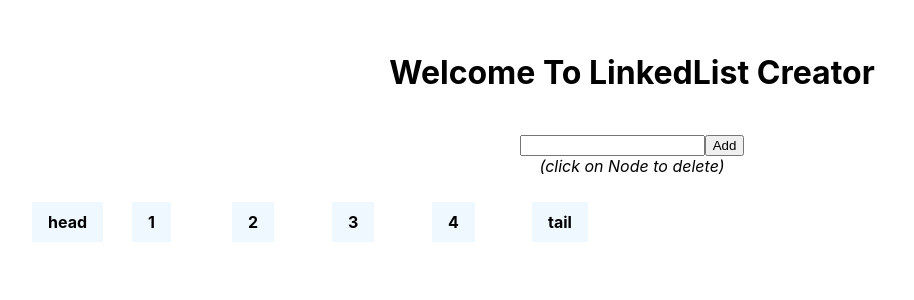
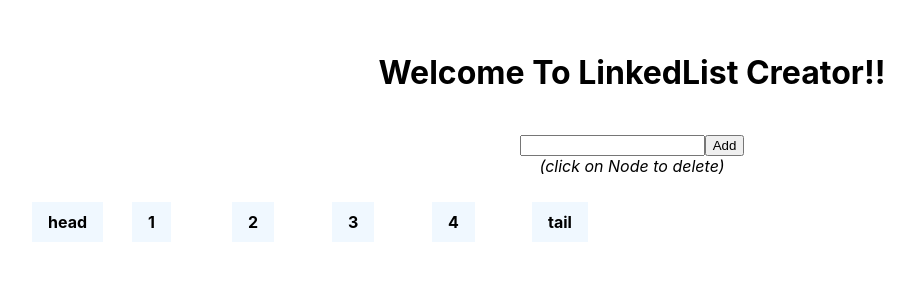
Before and after one commit to codeAesthetic/DSVisualizerTypescript, a React (Create React App) app: page / in a window 1280 px wide. Shown: the top 300 px of the page, without its empty margins (8-922 px from the left). Built offline with nearby package versions, Linux system fonts and the light colour scheme; some icons are missing.

Commit message:
testing CD netlify

```diff
--- a/src/App.tsx
+++ b/src/App.tsx
@@ -25,7 +25,7 @@ function App() {
 
   return (
     <div className="App">
-      <h1>Welcome To LinkedList Creator</h1>
+      <h1>Welcome To LinkedList Creator!!</h1>
       <br />
       <input type="text" value={data} onChange={handleData} />
       <button onClick={addData}>Add</button>
```
